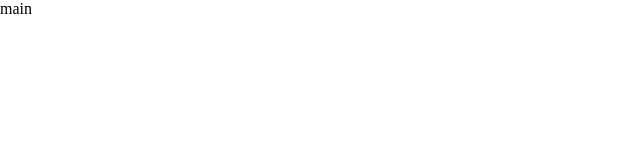
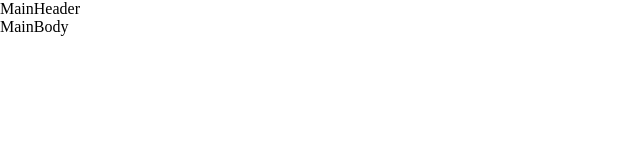
Before and after one commit to military-hospital-project/milspital, a React (Vite) app in the folder frontend/: page /main in a window 1280 px wide. Shown: the top 160 px of the page, without its empty margins (0-640 px from the left). Built offline with nearby package versions, Linux system fonts and the light colour scheme.

Commit message:
[CJH] feat: component example

```diff
--- /dev/null
+++ b/frontend/src/components/MainPage/Body/MainBody.jsx
@@ -0,0 +1,7 @@
+import React from 'react';
+
+function MainBody() {
+  return <div>MainBody</div>;
+}
+
+export default MainBody;
--- /dev/null
+++ b/frontend/src/components/MainPage/Header/MainHeader.jsx
@@ -0,0 +1,7 @@
+import React from 'react';
+
+function MainHeader() {
+  return <div>MainHeader</div>;
+}
+
+export default MainHeader;
--- a/frontend/src/views/MainView.jsx
+++ b/frontend/src/views/MainView.jsx
@@ -1,7 +1,18 @@
 import React from 'react';
+import styled from 'styled-components';
+import MainHeader from '../components/MainPage/Header/MainHeader';
+import MainBody from '../components/MainPage/Body/MainBody';
 
-function MainView() {
-  return <div>main</div>;
+export default function MainView() {
+  return (
+    <Main>
+      <MainHeader />
+      <MainBody />
+    </Main>
+  );
 }
 
-export default MainView;
+const Main = styled.div`
+  display: flex;
+  flex-direction: column;
+`;
```
Also changed, not shown: 2 other files (tests, documents, lock files or other folders).
